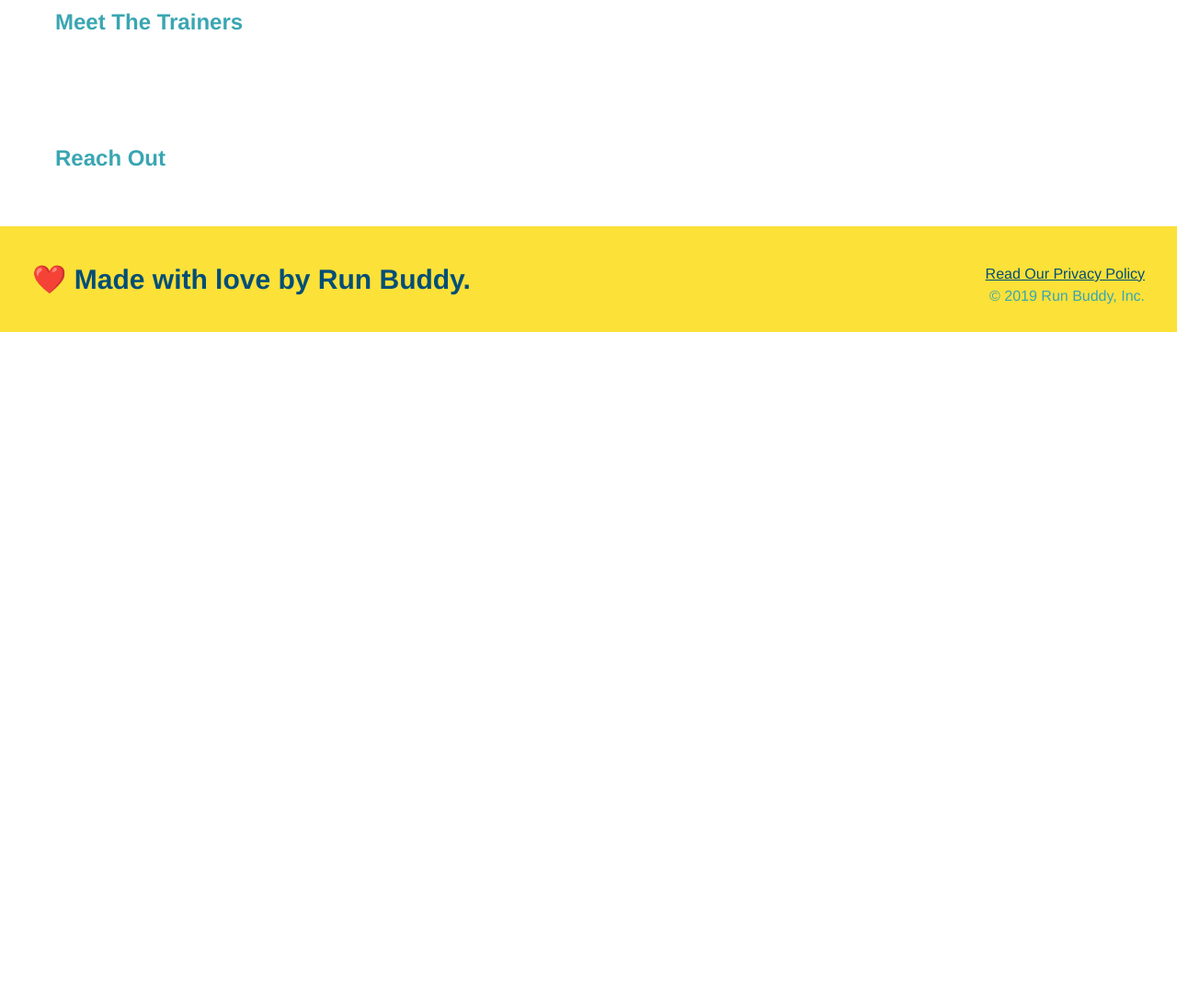
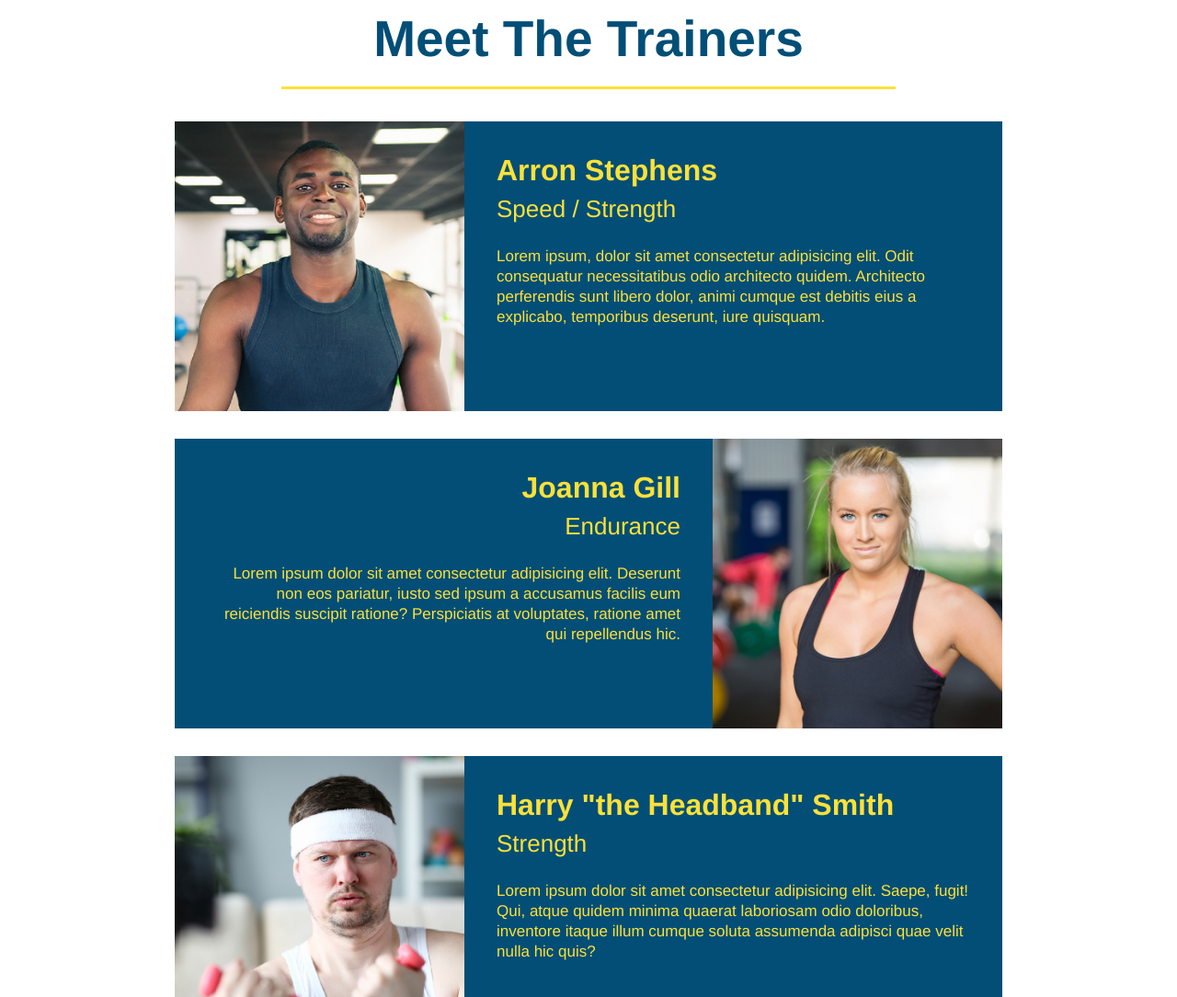
Before and after one commit to rhare86/run-buddy2, a plain HTML site: page index.html in a window 1280 px wide. Shown: the part 2860-3944 px from the top of the page at 92% size. Before the commit the page ends 3221 px from the top, so only its background shows below. Drawn offline with Linux system fonts and the light colour scheme.

Commit message:
meet the trainers section

```diff
--- a/assets/css/style.css
+++ b/assets/css/style.css
@@ -174,3 +174,50 @@ section {
 .steps span {
     font-size: 38px;
 }
+
+.trainers {
+    text-align: center;
+}
+
+.trainer {
+    width: 900px;
+    margin: 0 auto 30px auto;
+    background: #024e76;
+    color:#fce138;
+    overflow: auto;
+}
+
+.trainer img {
+    width: 35%;
+    float: left;
+}
+
+.trainer-bio {
+    padding: 35px;
+    float: left;
+    width: 65%;
+}
+
+.trainer-bio h3 {
+    font-size: 32px;
+    margin-bottom: 8px;
+}
+
+.trainer-bio h4 {
+    font-weight: lighter;
+    font-size: 26px;
+    margin-bottom: 25px;
+}
+
+.trainer-bio p {
+    font-size:  17px;
+    line-height: 1.3;
+}
+
+.text-left {
+    text-align: left;
+}
+
+.text-right {
+    text-align: right;
+}
--- a/index.html
+++ b/index.html
@@ -109,8 +109,40 @@
         </section>
 
         <!-- "meet the trainers" section -->
-        <section>
-            <h2>Meet The Trainers</h2>
+        <section id="your-trainers" class="trainers">
+            <h2 class="section-title primary-border">Meet The Trainers</h2>
+            <!-- first trainer bio -->
+                <article class="trainer">
+                    <img src="./assets/images/trainer-1.jpg" alt="Arron Stephens in his workout clothes, ready to pump iron" />
+                    <div class="trainer-bio text-left">
+                        <h3>Arron Stephens</h3>
+                        <h4>Speed / Strength</h4>
+                        <p>Lorem ipsum, dolor sit amet consectetur adipisicing elit. Odit consequatur necessitatibus odio architecto quidem. Architecto perferendis sunt libero dolor, animi cumque est debitis eius a explicabo, temporibus deserunt, iure quisquam.
+                        </p>
+                    </div>
+                </article>
+            <!-- second trainer bio -->
+                <article class="trainer">
+                    <div class="trainer-bio text-right">
+                        <h3>Joanna Gill</h3>
+                        <h4>Endurance</h4>
+                        <p>Lorem ipsum dolor sit amet consectetur adipisicing elit. Deserunt non eos pariatur, iusto sed ipsum a accusamus facilis eum reiciendis suscipit ratione? Perspiciatis at voluptates, ratione amet qui repellendus hic.
+                        </p>
+                    </div>
+                    <img src="./assets/images/trainer-2.jpg" alt="Joanna Gill cooling off after a workout" />
+                </article>
+
+            <!-- third trainer bio -->
+                <article class="trainer">
+                    <img src="./assets/images/trainer-3.jpg" alt="Harry Smith wearing a headband and lifting comically small pink weights" />
+                    <div class="trainer-bio text-left">
+                        <h3>Harry "the Headband" Smith</h3>
+                        <h4>Strength</h4>
+                        <p>Lorem ipsum dolor sit amet consectetur adipisicing elit. Saepe, fugit! Qui, atque quidem minima quaerat laboriosam odio doloribus, inventore itaque illum cumque soluta assumenda adipisci quae velit nulla hic quis?
+
+                        </p>
+                    </div>
+                </article>
         </section>
 
         <!-- "reach out" section -->
```
Also changed, not shown: assets/images/trainer-1.jpg (added), assets/images/trainer-2.jpg (added), assets/images/trainer-3.jpg (added).
